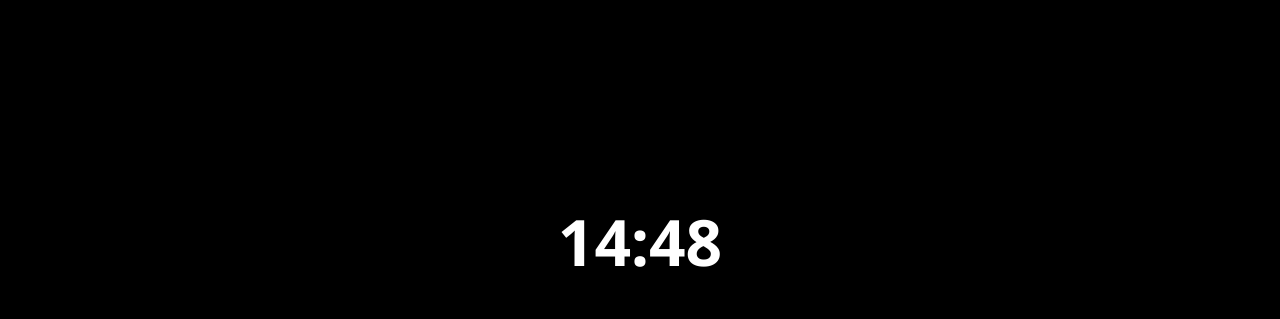
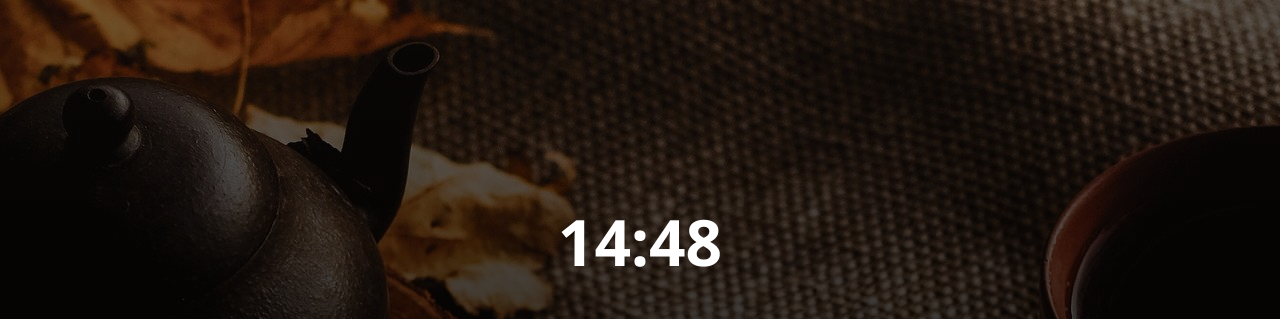
Before and after one commit to MichaelGrove/chrome-home-extension, a browser extension: page index.html in a window 1280 px wide. Shown: the top 319 px of the page. Drawn offline with Linux system fonts and the light colour scheme.

Commit message:
bg image

```diff
--- a/assets/scripts/index.js
+++ b/assets/scripts/index.js
@@ -86,10 +86,20 @@ window.addEventListener('DOMContentLoaded', function() {
 			this.CurrentTimeEl = document.getElementById('CurrentTime');
 			this.QuoteEl = document.getElementById('Quote');
 
+			this.setImage();
 			this.setTime();
 			this.setGreeting();
 			this.setRandomQuote();
 			return this;
+		}
+
+		this.setImage = function() {
+			var el = document.getElementById('BgImage')
+			el.classList.add(this.randomImage(4))
+		}
+
+		this.randomImage = function(max) {
+			return 'bg-image-' + (Math.floor(Math.random() * max) + 1)
 		}
 
 		this.setTime = function() {
--- a/index.html
+++ b/index.html
@@ -17,7 +17,7 @@
 		}
 
 		body {
-			background: black;
+			/* background: black; */
 		}
 
 		#Greeting {
@@ -25,6 +25,32 @@
 			margin-bottom: 1rem;
 			font-size: 3em;
 			text-align: center;
+		}
+
+		.bg-image {
+  			background-repeat: no-repeat, repeat;
+			background-position: center;
+			background-color: black;
+		}
+
+		.bg-image-1 {
+			background-image: url('/assets/images/image-1.jpg');
+		}
+
+		.bg-image-2 {
+			background-image: url('/assets/images/image-2.jpg');
+		}
+
+		.bg-image-3 {
+			background-image: url('/assets/images/image-3.jpg');
+		}
+
+		.bg-image-4 {
+			background-image: url('/assets/images/image-4.jpg');
+		}
+
+		.gradient {
+			background: linear-gradient(rgba(0,0,0,0.5), black)
 		}
 
 		#CurrentTime {
@@ -54,7 +80,8 @@
 		}
 	</style>
 </head>
-<body>
+<body id="BgImage" class="bg-image">
+	<div class="gradient">
 		<main>
 			<section id="Content">
 				<time id="CurrentTime"></time>
@@ -62,5 +89,6 @@
 				<blockquote id="Quote"></blockquote>
 			</section>
 		</main>
+	</div>
 </body>
 </html>
```
Also changed, not shown: assets/images/image-1.jpg (added), assets/images/image-2.jpg (added), assets/images/image-3.jpg (added), assets/images/image-4.jpg (added), 2 other files. Lines whose indentation alone changed are shown as unchanged.
